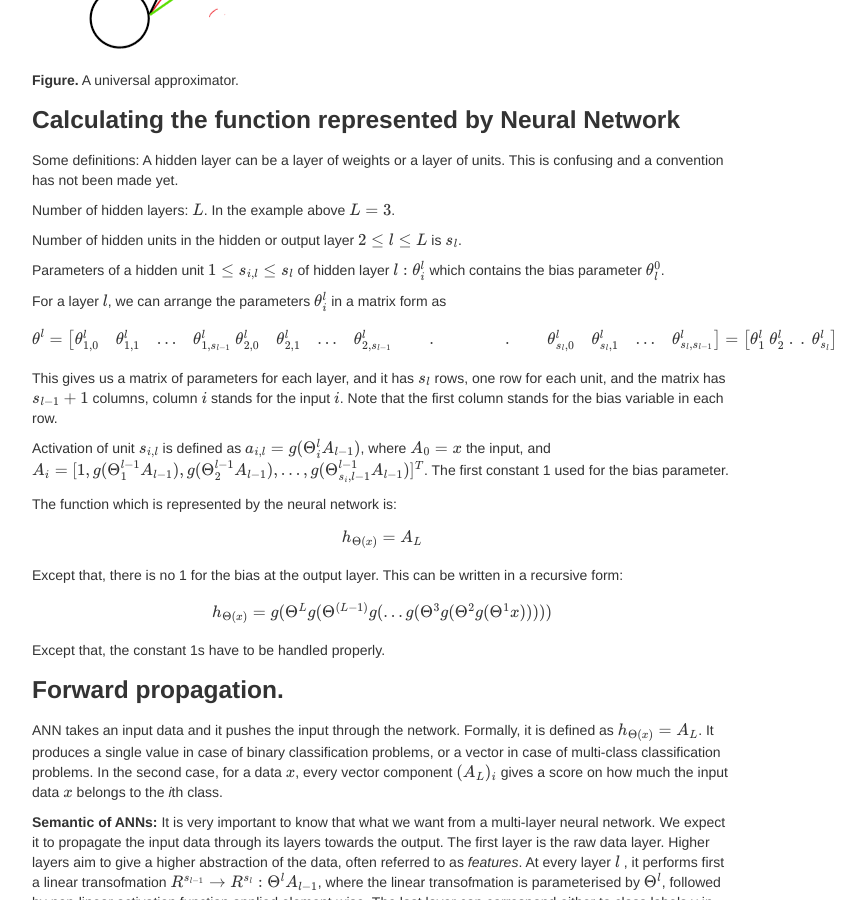
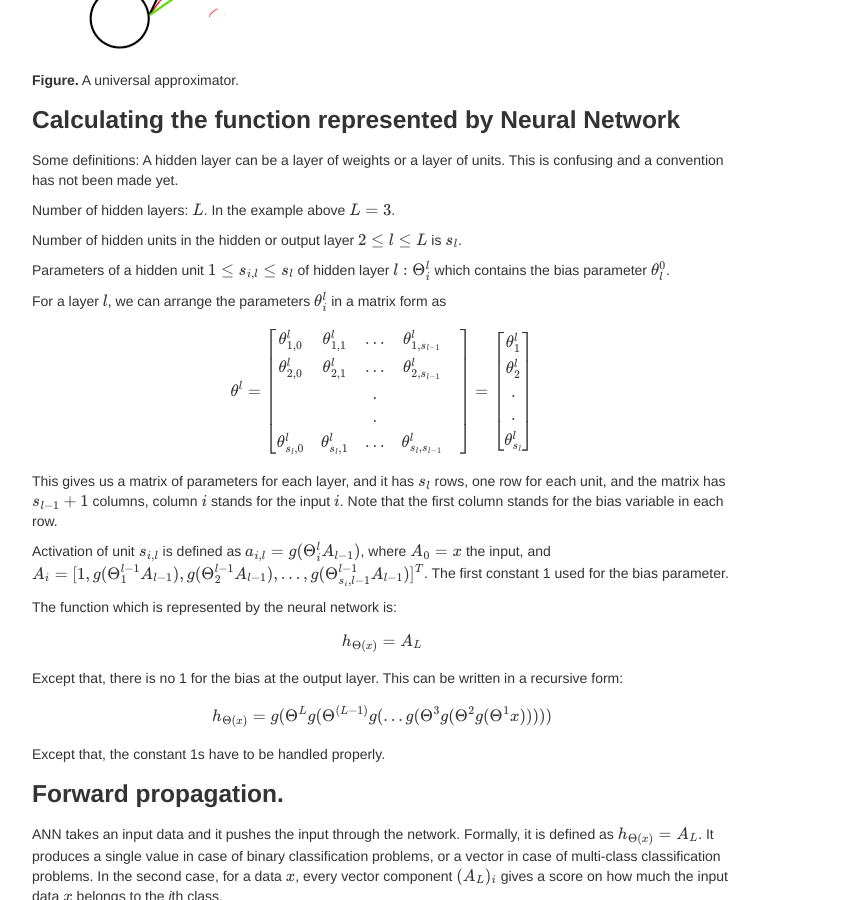
Before and after one commit to kfattila/kfattila.github.io, a Jekyll site: the page built from pages/ANN.md, in a window 1280 px wide and 900 px high, scrolled down 6451 px. Shown: the whole window, without its empty margins (258-1123 px from the left). Built offline with Jekyll 4.4.1, drawn with Linux system fonts in a browser that asks for light colours; nearby versions of some CDN libraries; comment, search, counter and statistics services are not loaded.

Commit message:
Lec notes

```diff
--- a/pages/ANN.md
+++ b/pages/ANN.md
@@ -82,21 +82,21 @@ Number of hidden layers: \\(L\\).  In the example above \\(L = 3\\).
 
 Number of hidden units in the hidden or output layer \\( 2 \leq l \leq L\\) is \\(s_{l}\\).
 
-Parameters of a hidden unit \\( 1 \leq s_{i,l} \leq s_{l}\\) of hidden layer \\(l: \theta_{i}^{l}\\)  which contains the bias parameter \\(\theta_{l}^{0}\\).
+Parameters of a hidden unit \\( 1 \leq s_{i,l} \leq s_{l}\\) of hidden layer \\(l: \Theta_{i}^{l}\\)  which contains the bias parameter \\(\theta_{l}^{0}\\).
 
 For a layer \\(l\\), we can arrange the parameters \\(\theta_{i}^{l}\\) in a matrix form as
 \\[ \theta^{l} =
 \left[\begin{array}{cccc}
-\theta_{1,0}^{l} & \theta_{1,1}^{l} & ... & \theta_{1,s_{l-1}}^{l}   \\\
-\theta_{2,0}^{l} & \theta_{2,1}^{l} & ... & \theta_{2,s_{l-1}}^{l}   \\\
-& & . & & \\\
-& & . & & \\\
+\theta_{1,0}^{l} & \theta_{1,1}^{l} & ... & \theta_{1,s_{l-1}}^{l}   \cr
+\theta_{2,0}^{l} & \theta_{2,1}^{l} & ... & \theta_{2,s_{l-1}}^{l}   \cr
+& & . & & \cr
+& & . & & \cr
 \theta_{s_{l},0}^{l} & \theta_{s_{l},1}^{l} & ... & \theta_{s_{l},s_{l-1}}^{l}
 \end{array}\right] = \left[\begin{array}{cccc}
-\theta_{1}^{l}  \\\
-\theta_{2}^{l}  \\\
-. \\\
-. \\\
+\theta_{1}^{l}  \cr
+\theta_{2}^{l}  \cr
+. \cr
+. \cr
 \theta_{s_{l}}^{l}
 \end{array}\right]
 \\]
```
